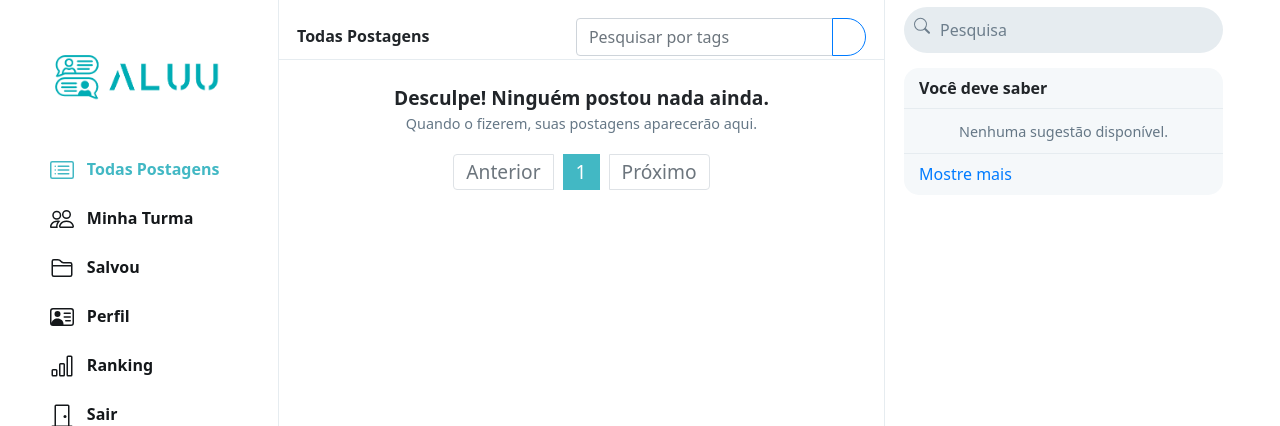
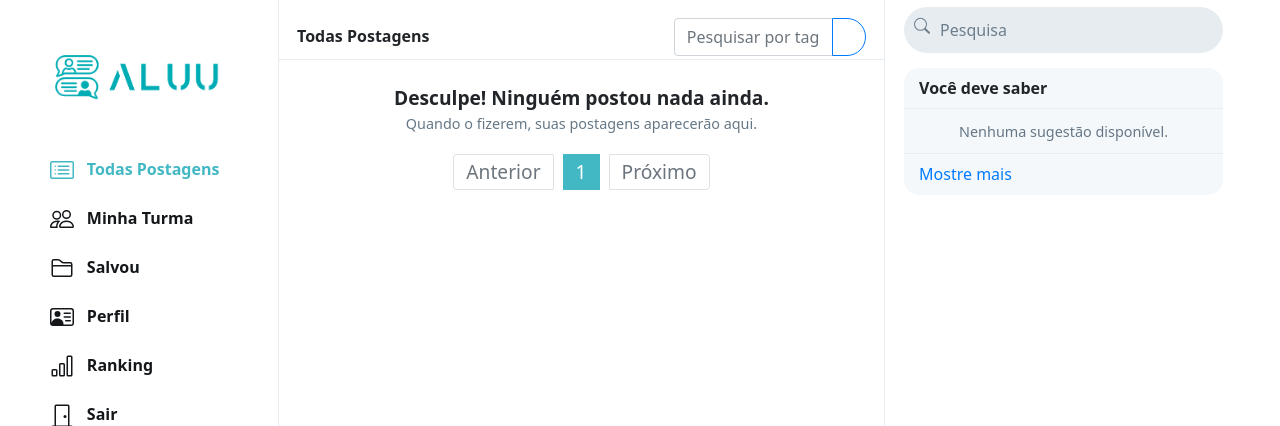
Before and after one commit to GreisonRohr/aluu, a Django app: page / in a window 1280 px wide. Shown: the top 426 px of the page. Run offline with Django 3.2, Linux system fonts and the light colour scheme; a user stored in the database is signed in; data comes from the database, SQL or seed files in the repository; data that the repository does not hold is empty; some libraries are stand-ins or nearby versions.

Commit message:
ajustando

```diff
--- a/network/templates/network/index.html
+++ b/network/templates/network/index.html
@@ -7,12 +7,12 @@
         <div class="left-div">
             <nav  class="head heading">
                 {% if page == 'all_posts' %}
-                    <div style="width: 100%" class="d-flex align-items-center">
-                        <div>Todas Postagens</div>
+                    <div  class="d-flex align-items-center">
+                        <div style="width: 100%">Todas Postagens</div>
                         {% if user.is_authenticated %}
                             <form class="ml-auto d-none d-md-block" action="{% url 'search_posts' %}" method="GET">
                                 <div class="input-group">
-                                    <input type="text" class="form-control" name="tags" placeholder="Pesquisar por tags">
+                                    <input style="width: 100%" type="text" class="form-control" name="tags" placeholder="Pesquisar por tags">
                                     <div class="input-group-append">
                                         <button class="btn btn-outline-primary" type="submit">
                                             <i class="fa fa-search"></i>
```
